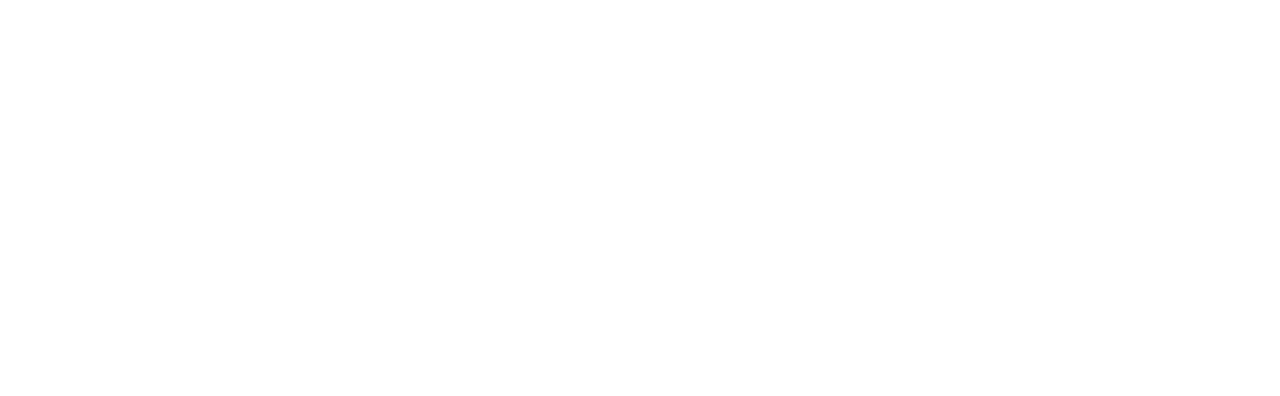
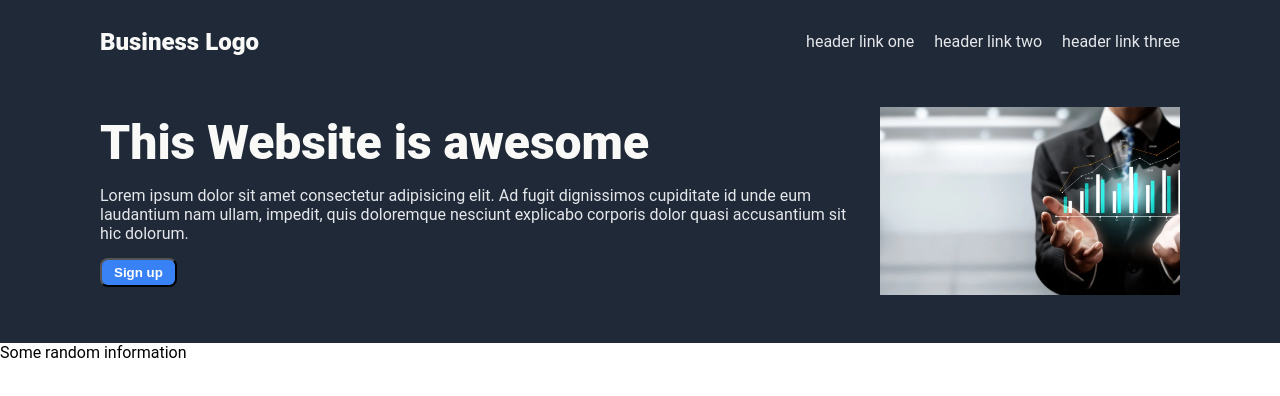
Before and after one commit to FabianHerr/business_page, a plain HTML site: page index.html in a window 1280 px wide. Drawn offline with Linux system fonts and the light colour scheme.

Commit message:
Complete header of the page

```diff
--- a/index.html
+++ b/index.html
@@ -7,7 +7,29 @@
     </head>
     <body>
        <div class="header">
-
+            <div class="top">
+                <div class="logo">Business Logo</div>
+                <ul>
+                    <li><a href="#">header link one</a></li>
+                    <li><a href="#">header link two</a></li>
+                    <li><a href="#">header link three</a></li>
+                </ul>
+            </div>
+            <div class="presentation">
+                <div class="left">
+                    <div class="title1">This Website is awesome</div>
+                    <div class="description">Lorem ipsum dolor sit amet consectetur adipisicing elit. Ad fugit dignissimos cupiditate id unde eum laudantium nam ullam, impedit, quis doloremque nesciunt explicabo corporis dolor quasi accusantium sit hic dolorum.</div>
+                    <button>Sign up</button>
+                </div>
+                <img class="img1" src="./business.png" alt="Man holding stats graph" >
+            </div>
+       </div>
+       <div class="section2">
+            <div class="subtitle">Some random information</div>
+            <div class="space1"></div>
+            <div class="space2"></div>
+            <div class="space3"></div>
+            <div class="space4"></div>
        </div>
     </body>
 </html>
--- a/styles.css
+++ b/styles.css
@@ -0,0 +1,86 @@
+body{
+    margin: 0;
+    padding: 0;
+    font-family: "Roboto", serif;
+}
+
+.header{
+    background-color: #1F2937;
+    margin: 0;
+    padding: 16px;
+    padding-bottom: 48px;
+    padding-left: 100px;
+    padding-right: 100px;
+    flex-shrink: 0;
+}
+
+.top, ul, .presentation {
+    display: flex;
+    align-items: center;
+}
+
+.top {
+    padding-bottom: 40px;
+}
+
+ul {
+    list-style-type: none;
+    gap: 20px;
+}
+
+a, .description{
+    text-decoration: none;
+    color: #E5E7EB;
+    font-family: "Roboto";
+}
+
+.img1 {
+    width: 300px;
+}
+
+.logo{
+    font-weight: 900;
+    font-size: 24px;
+}
+
+.title1, .description {
+    padding-bottom: 15px;
+}
+.left{
+    padding-right: 30px;
+}
+
+.title1{
+    font-weight: 900;
+    font-size: 48px;
+}
+
+.title1, .logo {
+    color: #F9FAF8;
+}
+
+.top {
+    justify-content: space-between;
+}
+
+button{
+    background-color: #3882F6;
+    color: white;
+    font-weight: 600;
+    padding: 5px;
+    padding-left: 12px;
+    padding-right: 12px;
+    border-radius: 8px;
+}
+
+
+.img2 {
+    border:  #3882F6;
+    border: 5px;
+    height: 80px;;
+}
+
+.space1, .space2, .space3, .space4 {
+    border: 5px;
+    color: #3882F6;
+}
```
Also changed, not shown: business.png (added).
